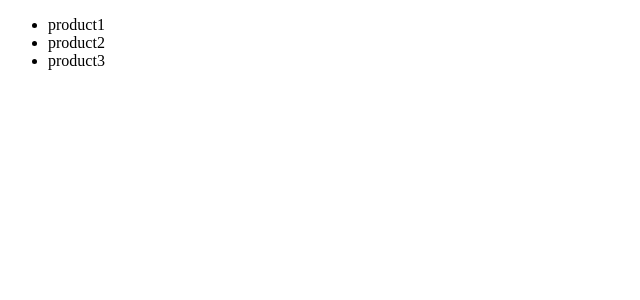
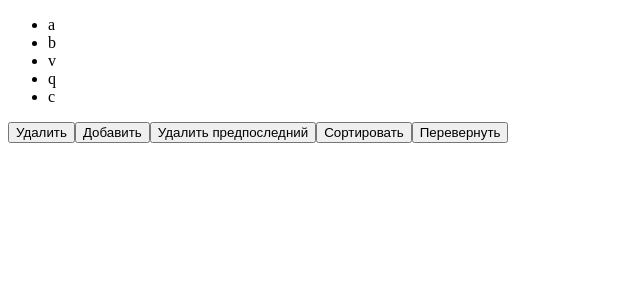
Before and after one commit to vitalay/course-on-60, a Vue app: page / in a window 1280 px wide. Shown: the top 300 px of the page, without its empty margins (0-640 px from the left). Built offline with nearby package versions, Linux system fonts and the light colour scheme.

Commit message:
Реактивность массивов в Vue

```diff
--- a/src/App.vue
+++ b/src/App.vue
@@ -1,35 +1,48 @@
 <script>
 export default {
-  name: 'App',
+
 	data() {
 		return {
-			products: [
-				{
-					id:1,
-					 name: 'product1',
-				 },
-				{
-					id:2,
-					 name: 'product2',
-				 },
-				{
-					id:3,
-					 name: 'product3',
-				 },
-			]
+			arr: ['a', 'b', 'v', 'q', 'c'],
+
 		}
 	},
+	methods: {
+		add() {
+			this.arr.pop()
+
+		},
+		add2() {
+			this.arr.push('d')
+		},
+		del() {
+			this.arr.splice(-2, 1)
+		},
+		del2() {
+			this.arr.sort()
+		},
+		add3() {
+			this.arr.reverse()
+		}
+
+	}
 
 };
 </script>
 
 <template>
-
 	<ul>
-	<li v-for="product in products" :key="product.id">
-			{{ product.name }}
+		<li v-for="elem in arr">
+			{{ elem }}
 		</li>
 	</ul>
+
+	<button @click="add">Удалить</button>
+	<button @click="add2">Добавить</button>
+	<button @click="del">Удалить предпоследний</button>
+	<button @click="del2">Сортировать</button>
+	<button @click="add3">Перевернуть</button>
+
 
 
 </template>
@@ -39,6 +52,7 @@ export default {
 table {
 	border: 1px solid black;
 }
+
 td {
 	border: 1px solid black;
 }
```
Lines whose indentation alone changed are shown as unchanged.
